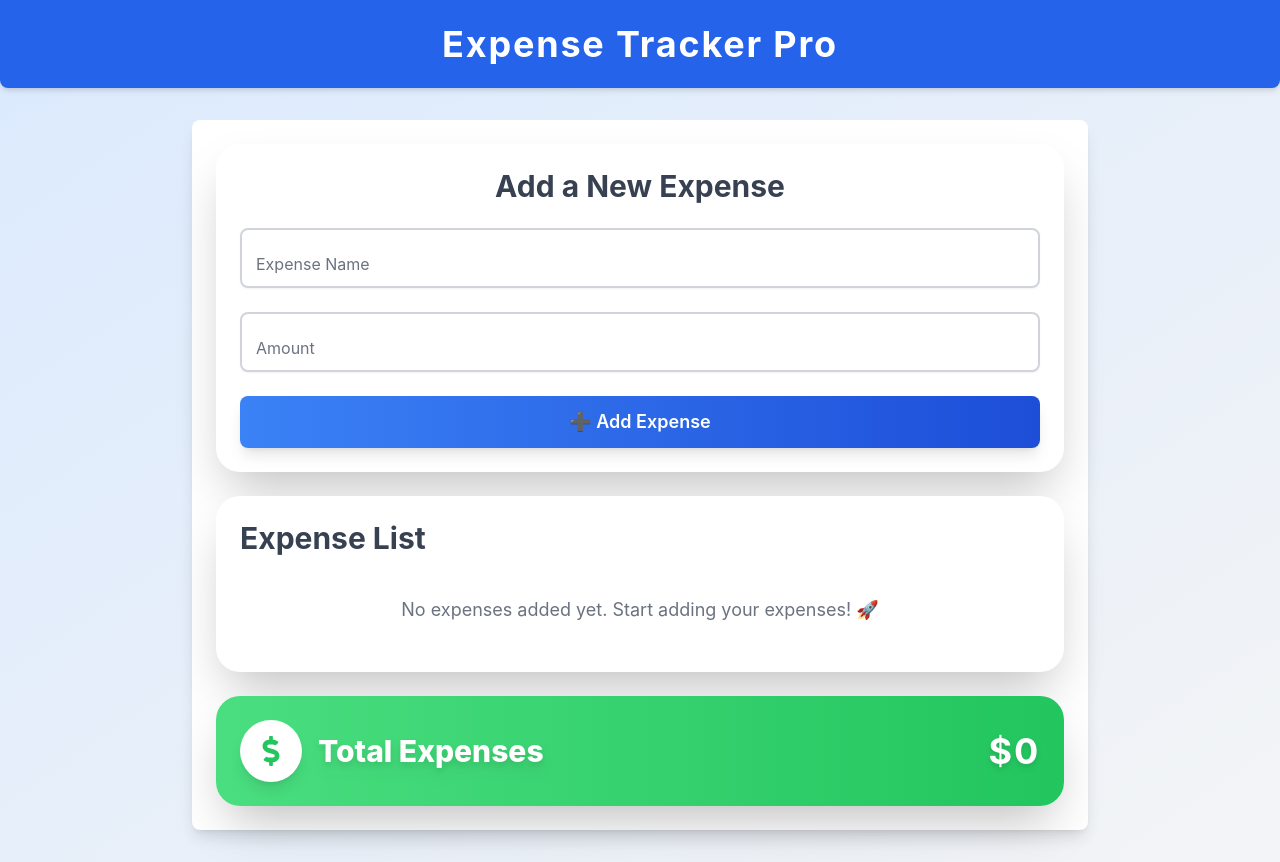
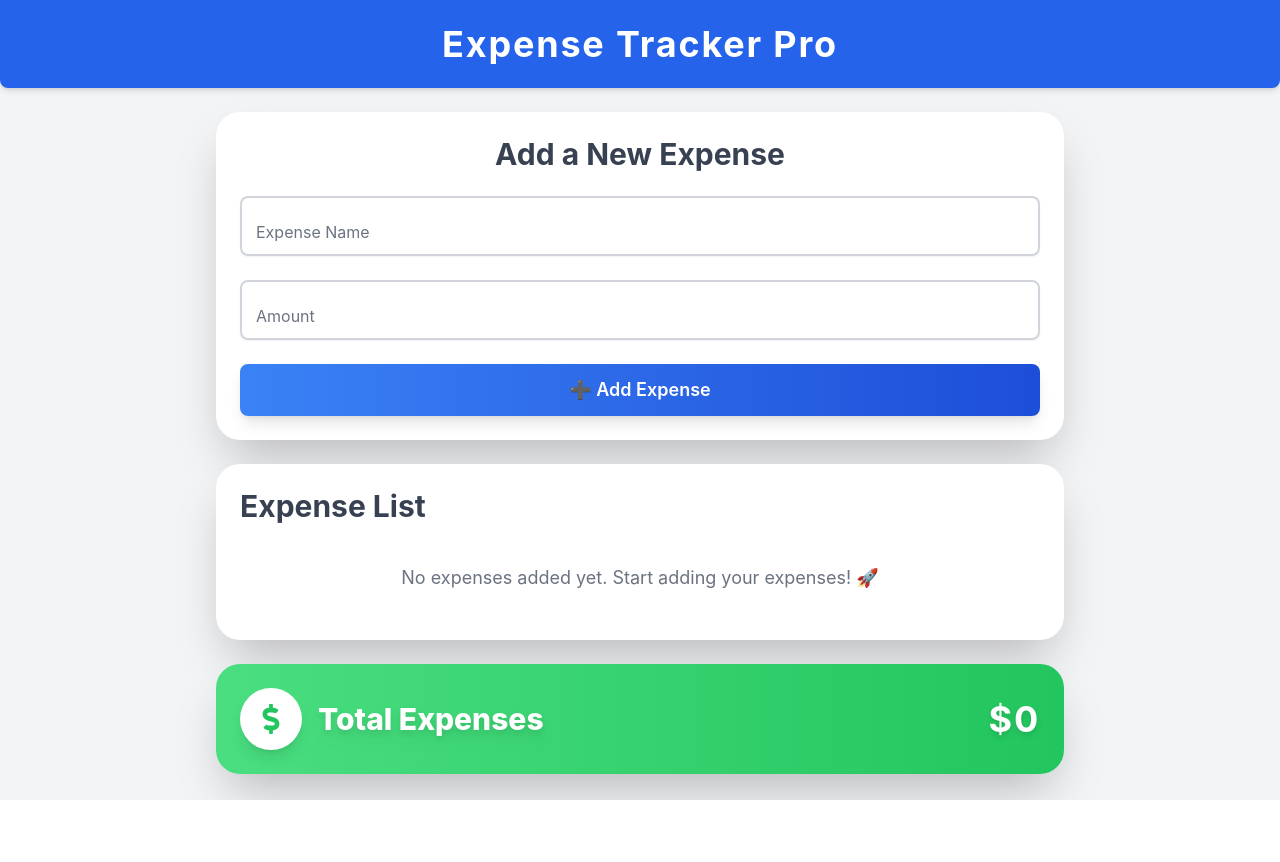
Before and after one commit to Carlosmarroquin20/expense-tracker-pro, a React (Vite) app: page / in a window 1280 px wide. After the commit the page ends 800 px from the top, so only its background shows below. Built offline with nearby package versions, Linux system fonts and the light colour scheme.

Commit message:
Add PropTypes validation for HomePage component

```diff
--- a/src/pages/HomePage.jsx
+++ b/src/pages/HomePage.jsx
@@ -1,23 +1,34 @@
+import PropTypes from "prop-types";
 import Header from "../components/Header";
 import ExpenseForm from "../components/ExpenseForm";
 import ExpenseList from "../components/ExpenseList";
 import TotalExpenses from "../components/TotalExpenses";
 
-const HomePage = () => {
+const HomePage = ({ expenses, addExpense, deleteExpense, totalExpenses }) => {
   return (
-    <div className="min-h-screen bg-gradient-to-br from-blue-100 to-gray-100 flex flex-col items-center">
+    <div className="min-h-screen w-full bg-gray-100 flex flex-col">
       <Header />
-      <div className="w-full max-w-4xl bg-white shadow-lg rounded-lg p-6 my-8">
-        <ExpenseForm />
-        <div className="mt-6">
-          <ExpenseList />
-        </div>
-        <div className="mt-6">
-          <TotalExpenses />
-        </div>
+      <div className="w-full max-w-4xl mx-auto p-6 space-y-6">
+        <ExpenseForm addExpense={addExpense} />
+        <ExpenseList expenses={expenses} deleteExpense={deleteExpense} />
+        <TotalExpenses total={totalExpenses} />
       </div>
     </div>
   );
 };
 
+// PropTypes para validar las props recibidas
+HomePage.propTypes = {
+  expenses: PropTypes.arrayOf(
+    PropTypes.shape({
+      id: PropTypes.number.isRequired,
+      name: PropTypes.string.isRequired,
+      amount: PropTypes.number.isRequired,
+    })
+  ).isRequired,
+  addExpense: PropTypes.func.isRequired,
+  deleteExpense: PropTypes.func.isRequired,
+  totalExpenses: PropTypes.number.isRequired,
+};
+
 export default HomePage;
```
